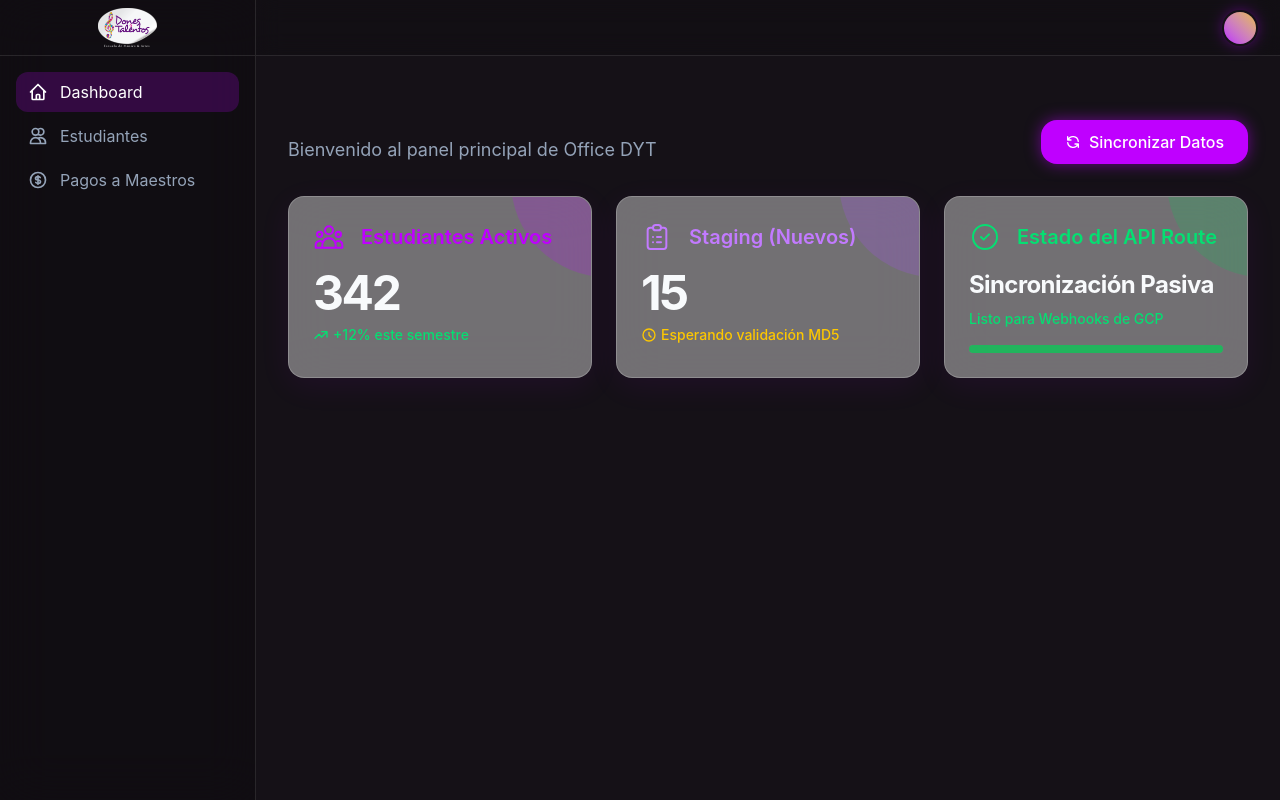
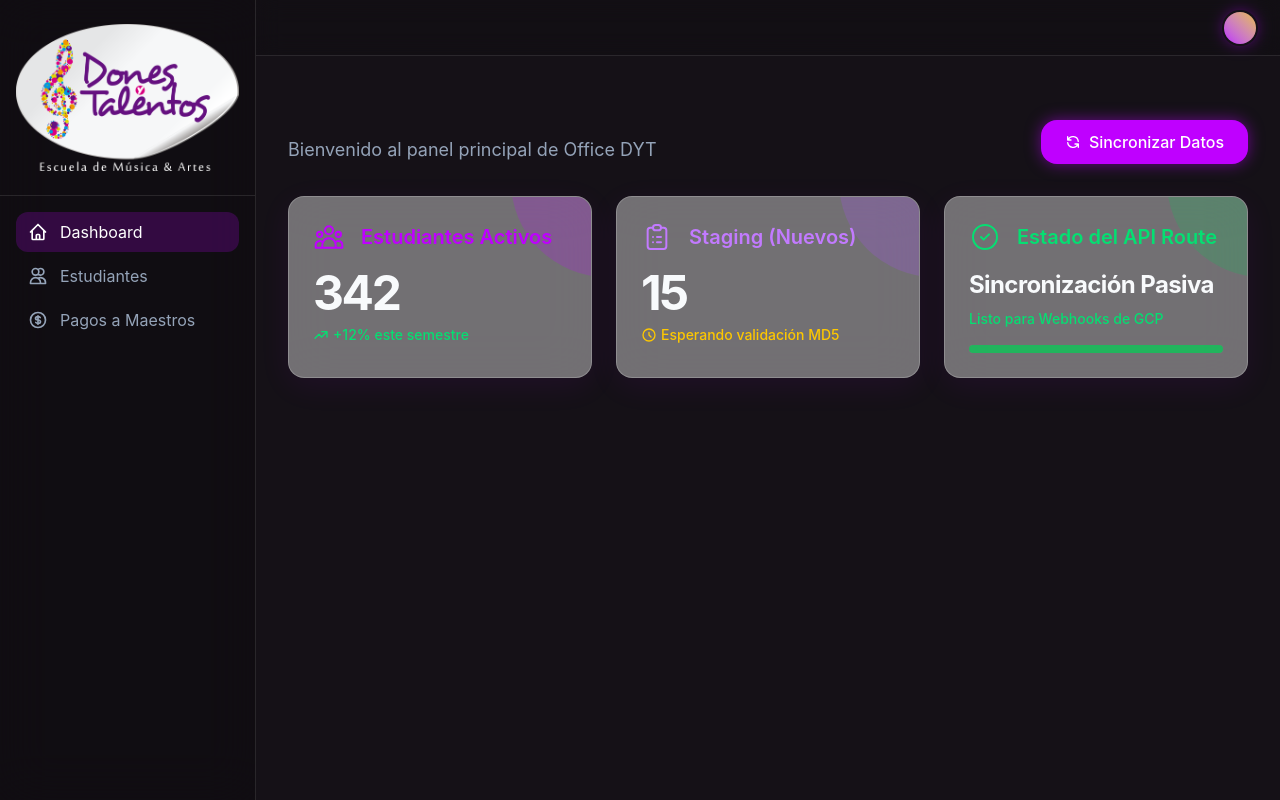
Before and after one commit to germontana70/office-dyt, a Next.js app: page /dashboard in a window 1280 px wide. Built offline with nearby package versions, Linux system fonts and the light colour scheme.

Commit message:
style(ui): force layout to render unconstrained 100% width logo

```diff
--- a/src/app/dashboard/layout.tsx
+++ b/src/app/dashboard/layout.tsx
@@ -24,17 +24,15 @@ export default function DashboardLayout({
             <div className="flex min-h-screen">
                 {/* Main Sidebar Placeholder */}
                 <aside className="hidden w-64 flex-col border-r border-white/10 bg-black/20 backdrop-blur-xl md:flex">
-                    <div className="flex h-14 items-center justify-center border-b border-white/10 px-6 py-2">
-                        <div className="relative w-full h-full max-w-[160px]">
-                            <Image
-                                src="/logos/dyt-logo-dark.png"
-                                alt="Dones y Talentos Logo"
-                                fill
-                                className="object-contain"
-                                priority
-                                sizes="160px"
-                            />
-                        </div>
+                    <div className="flex w-full items-center justify-center border-b border-white/10 px-4 py-6">
+                        <Image
+                            src="/logos/dyt-logo-dark.png"
+                            alt="Dones y Talentos Logo"
+                            width={240}
+                            height={80}
+                            className="w-full h-auto object-contain"
+                            priority
+                        />
                     </div>
                     <nav className="flex-1 space-y-1 p-4">
                         <a href="/dashboard" className="flex items-center gap-3 rounded-lg bg-primary/20 px-3 py-2 text-primary-foreground transition-all">
```
